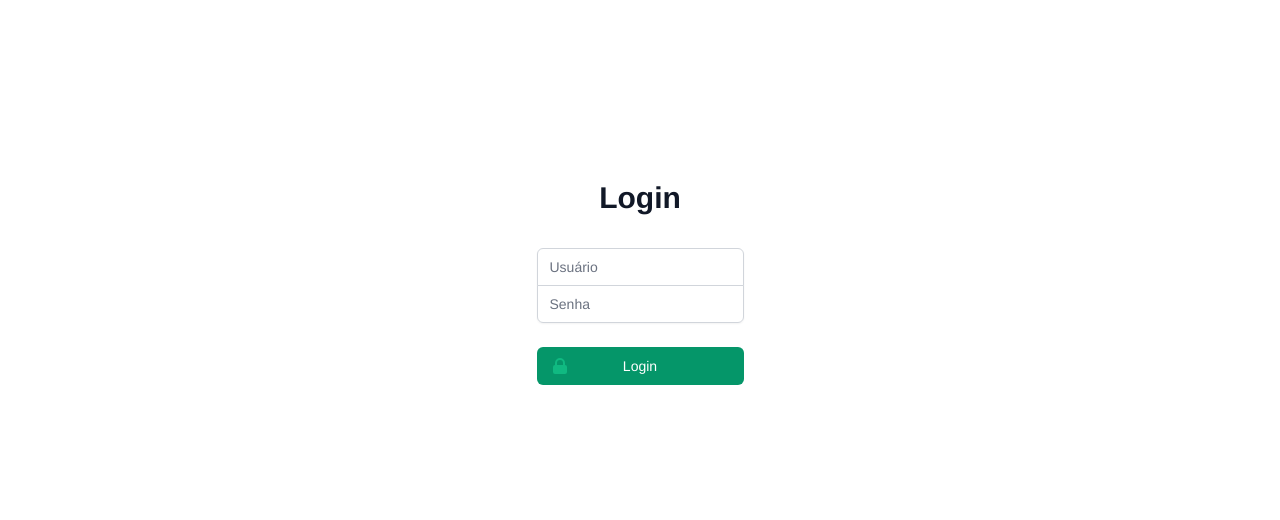
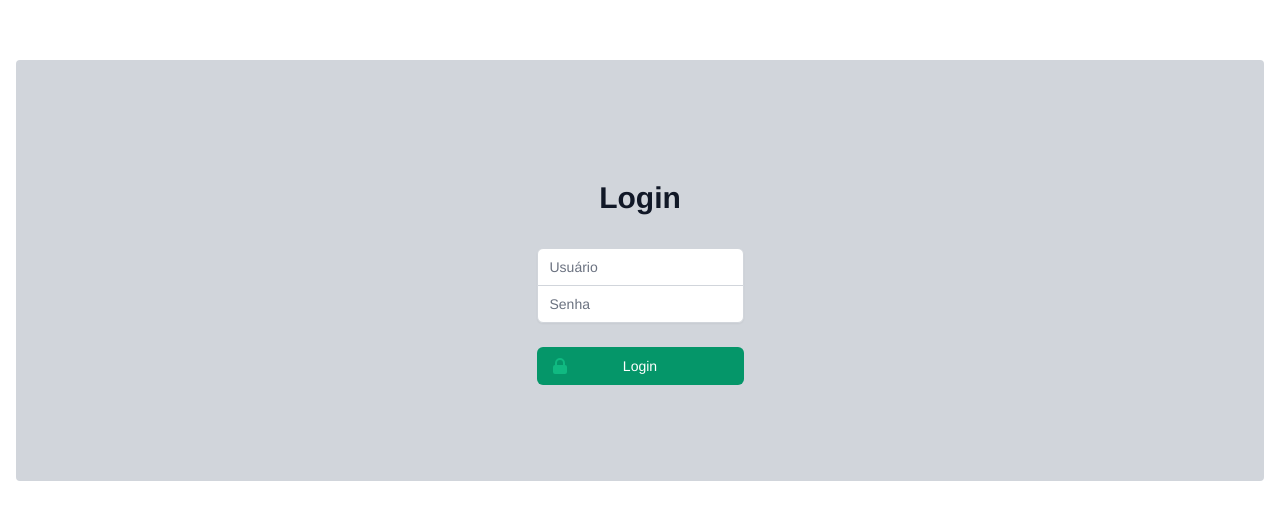
Before and after one commit to isaacwrk/loginformvuets, a Vue app: page / in a window 1280 px wide. Both pictures are taken after a click on the button "Sair". Shown: the top 520 px of the page. Built offline with nearby package versions, Linux system fonts and the light colour scheme.

Commit message:
adding bg-gray-200 into app.vue

```diff
--- a/src/App.vue
+++ b/src/App.vue
@@ -1,5 +1,5 @@
 <template>
-<div v-if="!userService.getters.isLoggedIn" class="min-h-full flex items-center justify-center py-12 px-4 sm:px-6 lg:px-8">
+<div v-if="!userService.getters.isLoggedIn" class="min-h-full flex items-center justify-center py-12 px-4 sm:px-6 lg:px-8 bg-gray-300 rounded mr-4 ml-4">
   <Login/>
 </div>
 <div v-else class="text-center text-2xl bg-gray-200 mr-32 ml-32 rounded">
```
